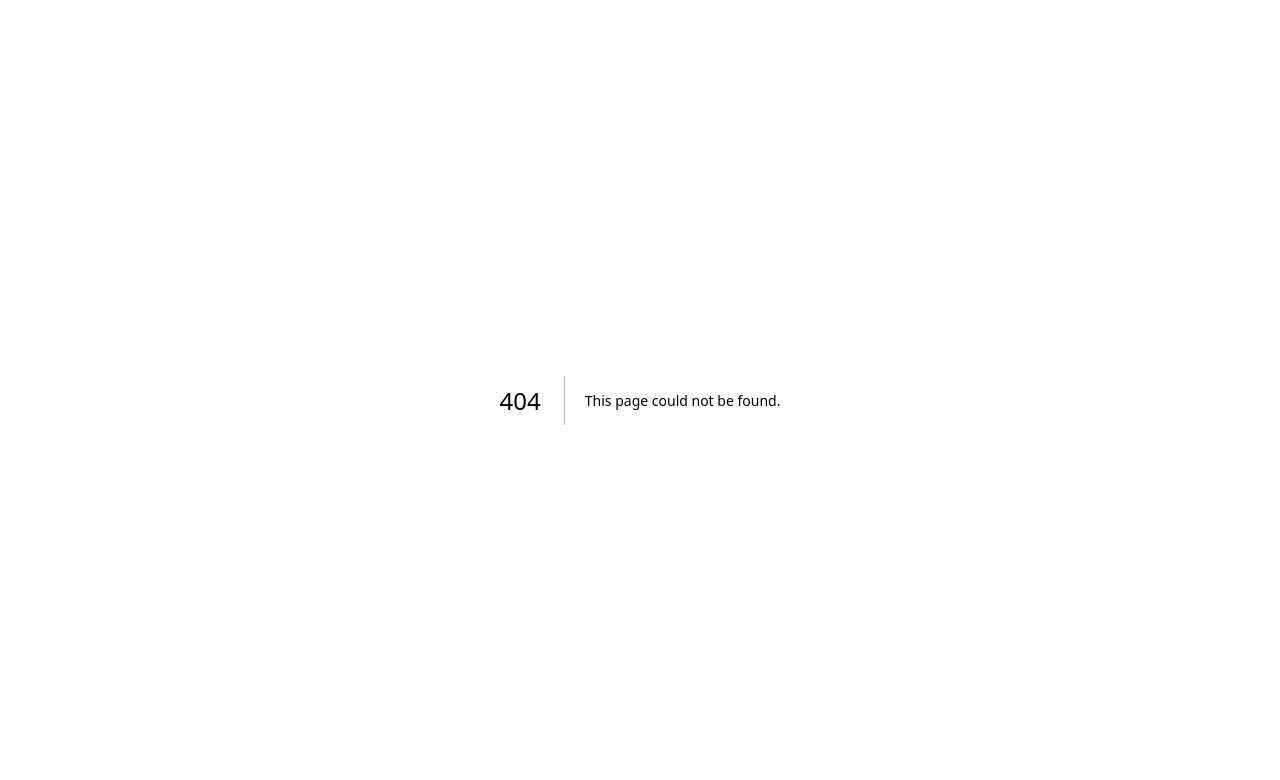
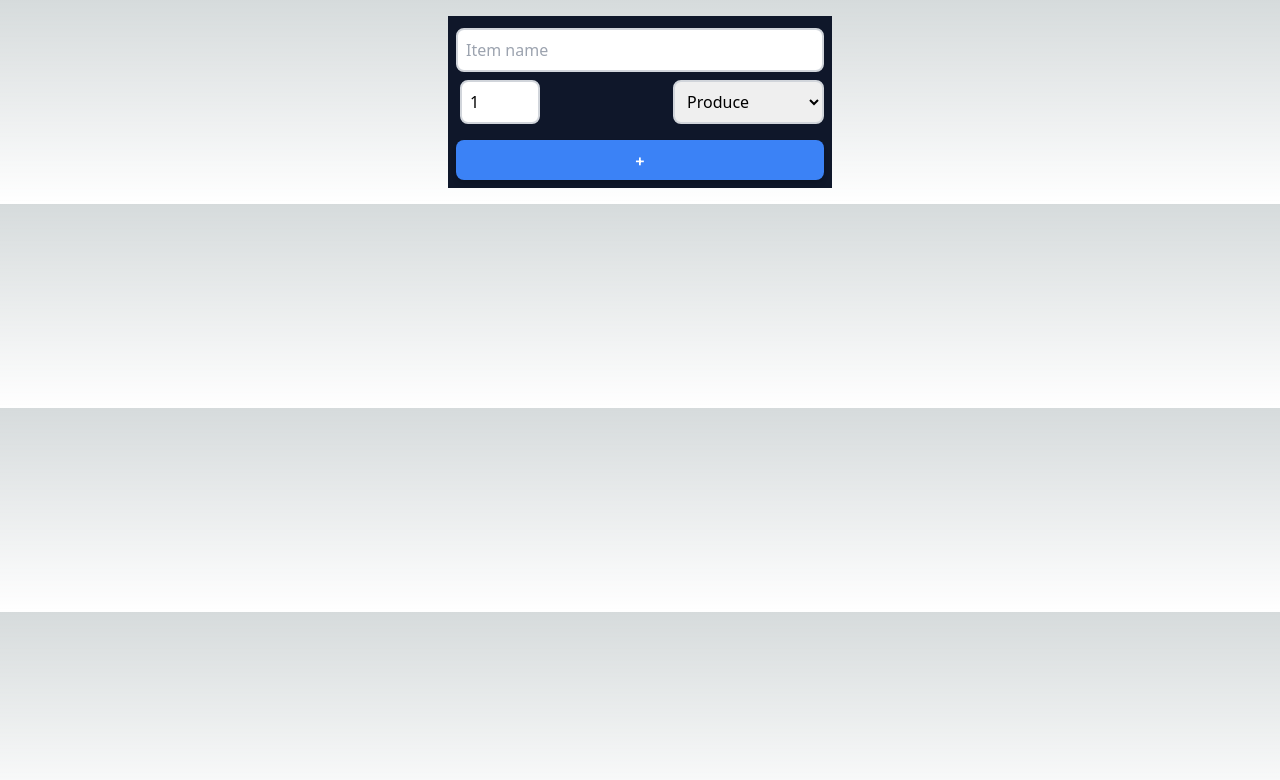
Before and after one commit to sunggeorge/cprg306-assignments, a Next.js app: page /week-4 in a window 1280 px wide. Before the commit this address had no page. Shown: the top 780 px of the page. Built offline with nearby package versions, Linux system fonts and the light colour scheme.

Commit message:
week-4 submission

```diff
--- a/app/page.js
+++ b/app/page.js
@@ -8,6 +8,7 @@ export default function Home() {
           <h1 class="text-4xl font-bold mb-5">CPRG 306: Web Development 2 - Assignments</h1>
         <h2><Link className="weekLinkClass" href="./week-2/">Week 2 Assignment</Link></h2>
         <h2><Link className="weekLinkClass" href="./week-3/">Week 3 Assignment</Link></h2>
+        <h2><Link className="weekLinkClass" href="./week-4/">Week 4 Assignment</Link></h2>
       </main>
     );
   }
--- /dev/null
+++ b/app/week-4/new-item.js
@@ -0,0 +1,65 @@
+"use client";
+
+import { useState } from "react";
+
+export default function NewItem() {
+
+    const [name, setName] = useState("");
+    const [quantity, setQuantity] = useState(1);
+    const [category, setCategory] = useState("produce");
+
+    const submitFun = (e) => {
+        e.preventDefault();
+        console.log("Name: {name}, Quantity: {quantity}, Category: {category}");
+        alert(`Added item: ${name} \nQuantity: ${quantity} \nCategory: ${category}`);
+        setName("");
+        setQuantity(1);
+        setCategory("produce");
+    };
+
+    return (
+            <form className="p-2 m-4 bg-slate-900 text-black max-w-sm w-full"
+                onSubmit={submitFun}>
+                <div className="mb-2">
+                    <input
+                        type="text"
+                        value={name}
+                        onChange={(e) => setName(e.target.value)}
+                        className="w-full mt-1 border-2 border-gray-300 p-2 rounded-lg font-sans"
+                        required
+                        placeholder="Item name" />
+                </div>
+                <div className="flex justify-between">
+                    <input
+                        type="number"
+                        min="1"
+                        max="99"
+                        value={quantity}
+                        onChange={(e) => setQuantity(e.target.value)}
+                        className="w-20 ml-1 border-2 border-gray-300 p-2 rounded-lg font-sans"
+                        required />
+                    <select className="ml-1 border-2 border-gray-300 p-2 rounded-lg font-sans"
+                        onChange={(e) => setCategory(e.target.value)}>
+                        <option disabled>Category</option>
+                        <option value="produce" selected>Produce</option>
+                        <option value="dairy">Dairy</option>
+                        <option value="bakery">Bakery</option>
+                        <option value="meat">Meat</option>
+                        <option value="frozen foods">Frozen Foods</option>
+                        <option value="canned goods">Canned Goods</option>
+                        <option value="dry goods">Dry Goods</option>
+                        <option value="beverages">Beverages</option>
+                        <option value="snacks">Snacks</option>
+                        <option value="household">Household</option>
+                        <option value="other">Other</option>
+                    </select>
+                </div>
+                    <button type="submit"
+                        className="w-full mt-4 py-2 px-4 bg-blue-500 text-white font-semibold rounded-lg shadow-md hover:bg-blue-700 focus:outline-none focus:ring-2 focus:ring-blue-400 focus:ring-opacity-75"
+                    >+</button>
+
+            </form>
+    )
+
+
+}
--- /dev/null
+++ b/app/week-4/page.js
@@ -0,0 +1,10 @@
+
+import NewItem from "./new-item.js";
+
+export default function Page() {
+  return (
+    <main className="flex justify-center w-full">
+            <NewItem />
+    </main>
+  );
+}
```
